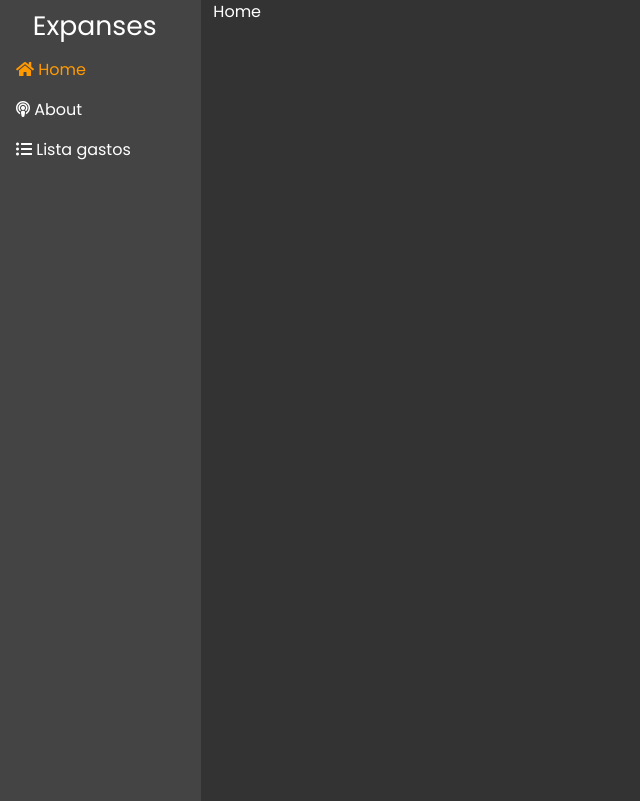
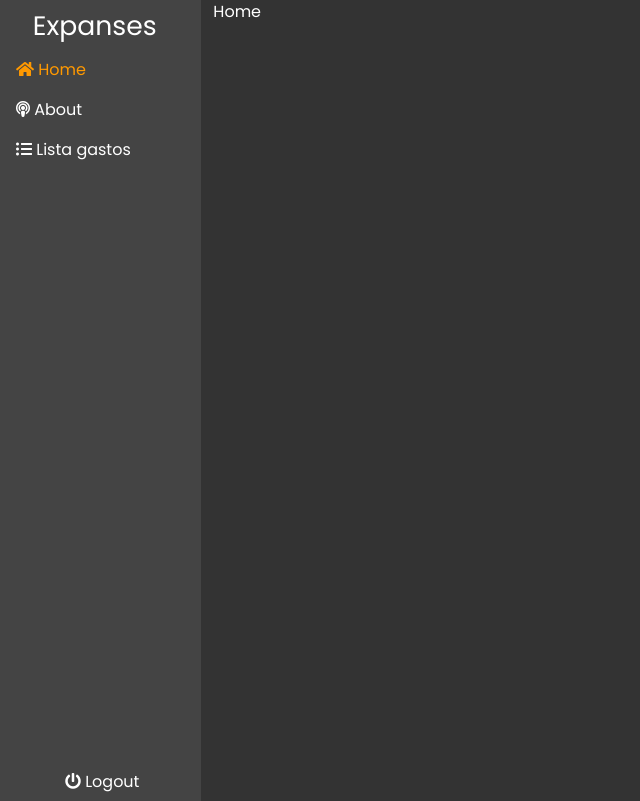
Before and after one commit to JrzenonDev/personal-account-manager-vue-firebase, a Vue app: page /#/ in a window 1280 px wide. Shown: the whole page, without its empty margins (0-640 px from the left). Built offline with nearby package versions, Linux system fonts and the light colour scheme; no server answers; sample sign-in values are in the browser's storage.

Commit message:
create layout component Logout

```diff
--- /dev/null
+++ b/src/components/layout/LayoutLogout.vue
@@ -0,0 +1,24 @@
+<template>
+  <button class="btn btn-logout">
+    <i class="fa fa-power-off"></i>
+    Logout
+  </button>
+</template>
+
+<script>
+
+export default {
+  name: 'LayoutLogout'
+}
+</script>
+
+<style lang="scss" scoped>
+  .btn-logout {
+    width: 100%;
+    cursor: pointer;
+    color: var(--white);
+    &:hover {
+      color: var(--featured);
+    }
+  }
+</style>
--- a/src/components/layout/LayoutNavigation.vue
+++ b/src/components/layout/LayoutNavigation.vue
@@ -1,5 +1,6 @@
 <template>
-  <ul class="nav flex-column">
+  <ul class="nav flex-column justify-content-between">
+    <div>
       <router-link
         v-for="(router, i) in routerLink"
         :key="i"
@@ -11,13 +12,20 @@
         <i :class="`fa fa-${router.meta.icon}`" />
         {{ router.meta.title }}
       </router-link>
+    </div>
+
+    <layout-logout />
   </ul>
 </template>
 
 <script>
+import LayoutLogout from './LayoutLogout.vue'
 
 export default {
   name: 'LayoutNavigation',
+  components: {
+    LayoutLogout
+  },
   computed: {
     routerLink () {
       return this.$router.options.routes.filter(r => r.name !== 'login')
```
Lines whose indentation alone changed are shown as unchanged.
